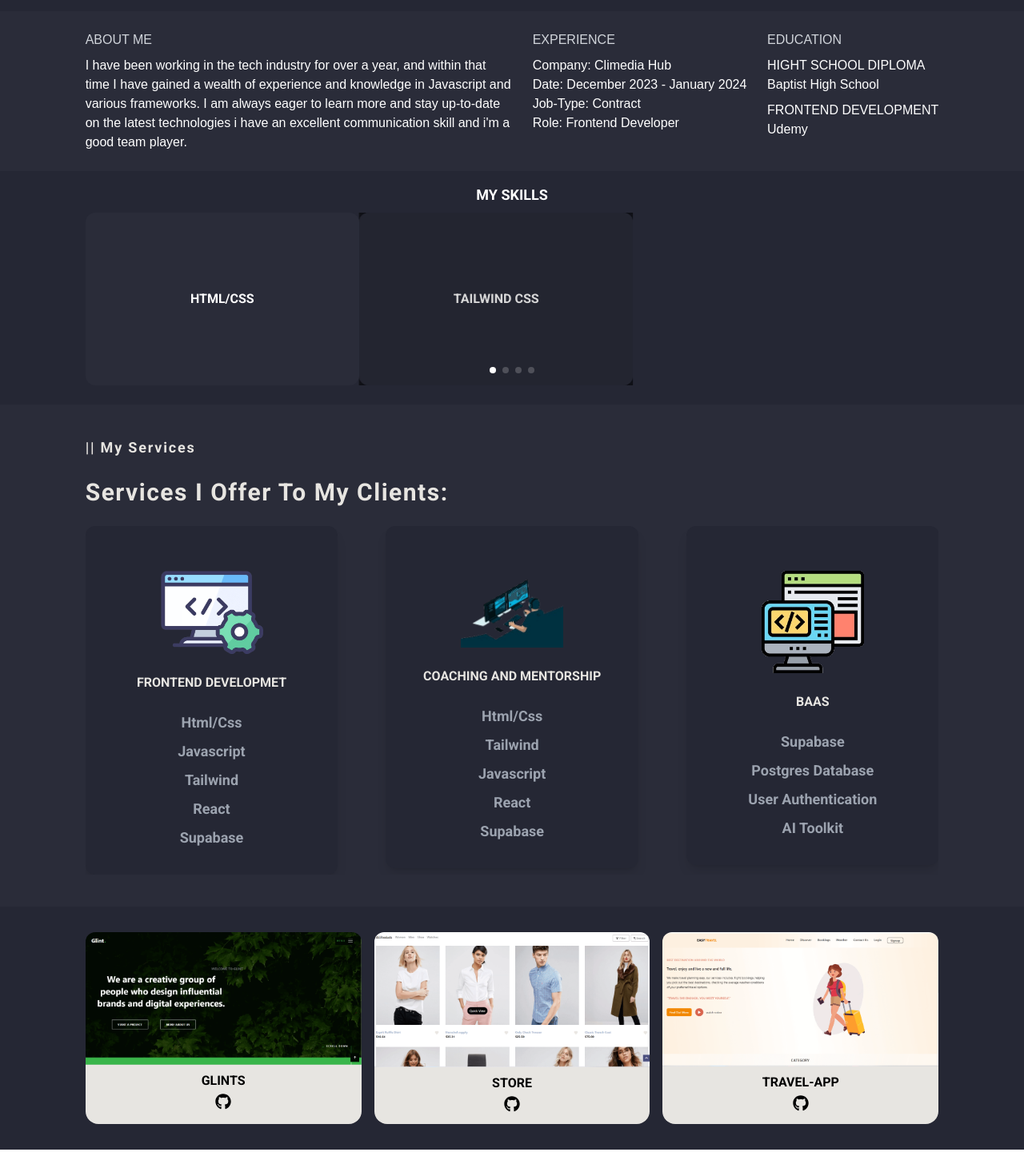
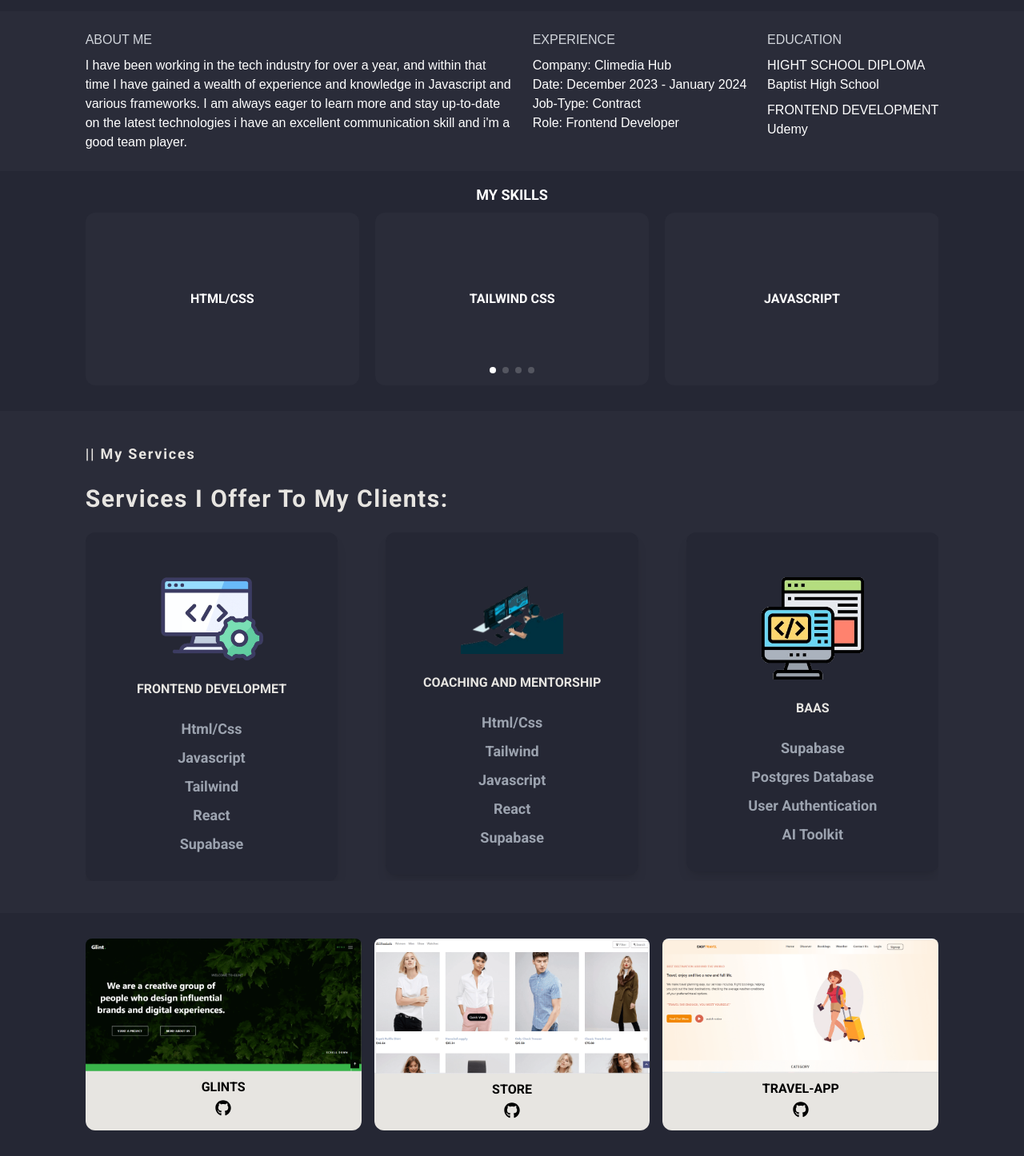
Before and after one commit to salv20/Portfolio, a React (Vite) app: page / in a window 1280 px wide. Shown: the part 458-1904 px from the top of the page at 80% size. Built offline with nearby package versions, Linux system fonts and the light colour scheme.

Commit message:
slide per view

```diff
--- a/src/components/Mainbody/Project.jsx
+++ b/src/components/Mainbody/Project.jsx
@@ -5,14 +5,14 @@ const name = ['glints', 'store', 'travel-app']
 import { FaGithub } from "react-icons/fa"
 const Project = () => {
     return (
-        <section className=' bg-headerDarkBg py-8 service'>
+        <section className=' bg-headerDarkBg py-8'>
             <div className=" w-5/6 mx-auto grid grid-cols-1 sm:grid-cols-2 md:grid-cols-3 text-center gap-4">
                 {
                     images.map((img, index) => (
 
-                        <div className=" bg-navText rounded-2xl" key={index}>
+                        <div className=" bg-navText rounded-xl" key={index}>
                             <a href={`${liveWeb[index]}`} >
-                                <img src={`${img}`} alt="" className=" rounded-t-xl" />
+                                <img src={`${img}`} alt="" className=" rounded-t-lg" />
                             </a>
                             <div className=" text-center uppercase space-y-1 py-2">
                                 <p>{name[index]}</p>
--- a/src/components/Mainbody/Skills.jsx
+++ b/src/components/Mainbody/Skills.jsx
@@ -5,43 +5,9 @@ import { Swiper, SwiperSlide } from 'swiper/react';
 const skillList = ['html/css', 'tailwind css', 'javascript', 'react js', 'supabase', 'communication']
 const Skills = () => {
     return (
-        <section className="bg-headerDarkBg text-white pt-4 pb-6 space-y-2">
+        <section className="bg-headerDarkBg text-white pt-4 pb-8 space-y-2">
             <h1 className=" uppercase text-center text-lg">my skills</h1>
             <div className="w-5/6 mx-auto bg-headerLightBg ">
-
-                {/* THREE SLIDES PER VIEW */}
-                <Swiper
-                    slidesPerView={3}
-                    spaceBetween={20}
-                    pagination={{
-                        clickable: true,
-                    }}
-                    effect={'creative'}
-                    creativeEffect={{
-                        prev: {
-                            shadow: true,
-                            translate: [0, 0, -500],
-                        },
-                        next: {
-                            shadow: true,
-                            translate: ['100%', 0, 0],
-                        },
-                    }}
-                    modules={[Pagination, EffectCreative]}
-                    className="hidden sm:block text-center uppercase bg-headerDarkBg"
-                >
-                    {
-                        skillList.map((skill, index) => (
-                            <SwiperSlide
-                                key={index}
-                                className=' bg-headerLightBg text-center py-20 rounded-xl lg:py-24'
-
-                            >
-                                <p>{skill}</p>
-                            </SwiperSlide>
-                        ))
-                    }
-                </Swiper>
 
                 {/*SLIDE PER VIEW */}
                 <Swiper
@@ -62,7 +28,7 @@ const Skills = () => {
                         },
                     }}
                     modules={[Pagination, EffectCreative]}
-                    className="sm:hidden text-center uppercase bg-headerDarkBg"
+                    className="sm:hidden uppercase bg-headerDarkBg"
                 >
                     {
                         skillList.map((skill, index) => (
@@ -76,6 +42,32 @@ const Skills = () => {
                         ))
                     }
                 </Swiper>
+
+
+                {/* THREE SLIDES PER VIEW */}
+                <Swiper
+                    slidesPerView={3}
+                    spaceBetween={20}
+                    pagination={{
+                        clickable: true,
+                    }}
+                    effect={'fade'}
+                    modules={[Pagination]}
+                    className="hidden sm:block uppercase bg-headerDarkBg"
+                >
+                    {
+                        skillList.map((skill, index) => (
+                            <SwiperSlide
+                                key={index}
+                                className=' bg-headerLightBg text-center py-20 rounded-xl lg:py-24'
+
+                            >
+                                <p>{skill}</p>
+                            </SwiperSlide>
+                        ))
+                    }
+                </Swiper>
+
             </div>
         </section>
     )
```
